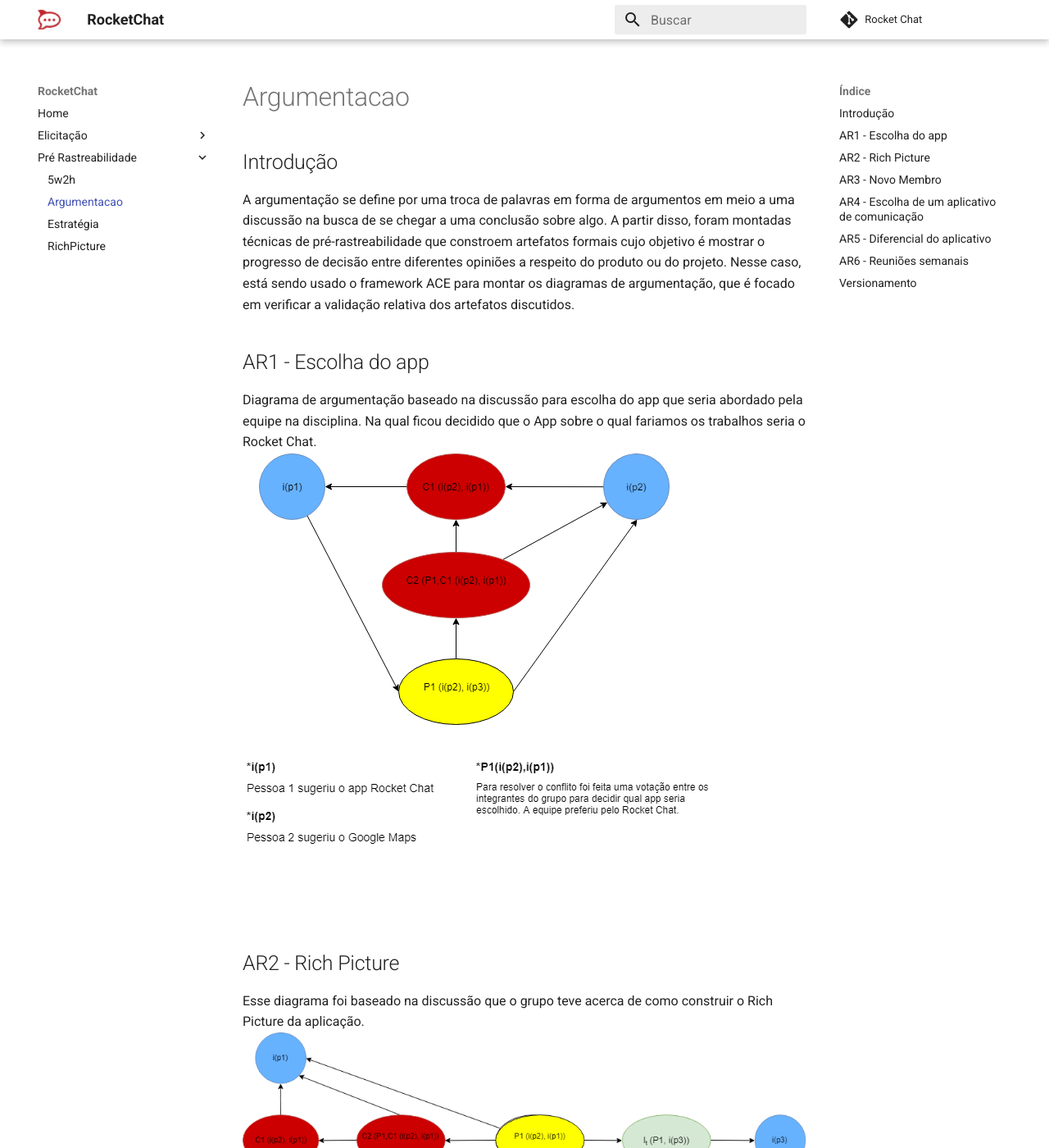
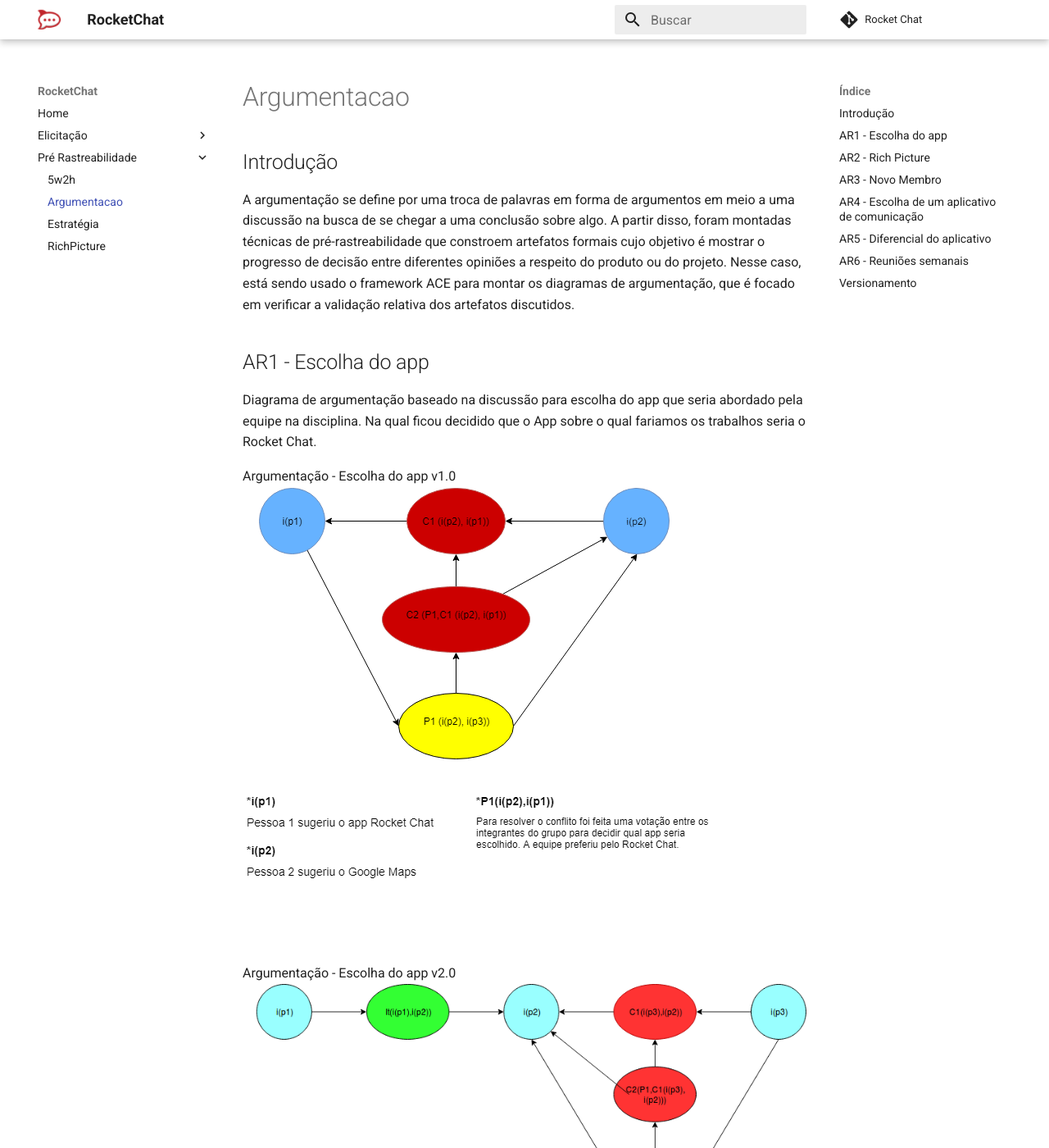
Before and after one commit to MarcosNBJ/2019.1-RocketChat, an MkDocs documentation site: the page built from docs/Pré-Rastreabilidade/Argumentacao.md, in a window 1280 px wide and 1400 px high. Shown: the whole window at 82% size. Built offline with MkDocs 1.6.1 and Material for MkDocs 9.7.7, drawn with Linux system fonts in a browser that asks for light colours; comment, search, counter and statistics services are not loaded; some of the changed text lies outside the part shown.

Commit message:
#5 Adding AR1 - Escolha do app V2.0

```diff
--- a/docs/Pré-Rastreabilidade/Argumentacao.md
+++ b/docs/Pré-Rastreabilidade/Argumentacao.md
@@ -3,8 +3,14 @@
 A argumentação se define por uma troca de palavras em forma de argumentos em meio a uma discussão na busca de se chegar a uma conclusão sobre algo. A partir disso, foram montadas técnicas de pré-rastreabilidade que constroem artefatos formais cujo objetivo é mostrar o progresso de decisão entre diferentes opiniões a respeito do produto ou do projeto. Nesse caso, está sendo usado o framework ACE para montar os diagramas de argumentação, que é focado em verificar a validação relativa dos artefatos discutidos.
 
 ## AR1 - Escolha do app
+
 Diagrama de argumentação baseado na discussão para escolha do app que seria abordado pela equipe na disciplina. Na qual ficou decidido que o App sobre o qual fariamos os trabalhos seria o Rocket Chat.
+
+Argumentação - Escolha do app v1.0
 ![AR-EscolhaApp](../img/PreRastreabilidade/Argumentacao_Tema.png)
+
+Argumentação - Escolha do app v2.0
+![AR-EscolhaApp](../img/PreRastreabilidade/Argumentacao_Tema_v2.png)
 
 ## AR2 - Rich Picture
 
@@ -41,3 +47,4 @@
 |  0.4 | 06/04/2019 | Adição da [AR4](#ar4-escolha-de-um-aplicativo-de-comunicação) | Marcos Nery |
 |  0.5 | 07/04/2019 | Adição da [AR5](#ar5-diferencial-do-aplicativo) | João Lucas |
 |  0.6 | 07/04/2019 | Adição da [AR6](#ar6-reunioes-semanais) | Weiller Fernandes |
+|  0.7 | 08/04/2019 | Adição da versão 2.0 da [AR1](#ar1-escolha-do-app) | Weiller Fernandes |
```
Also changed, not shown: docs/img/PreRastreabilidade/Argumentacao_Tema_v2.png (added).
